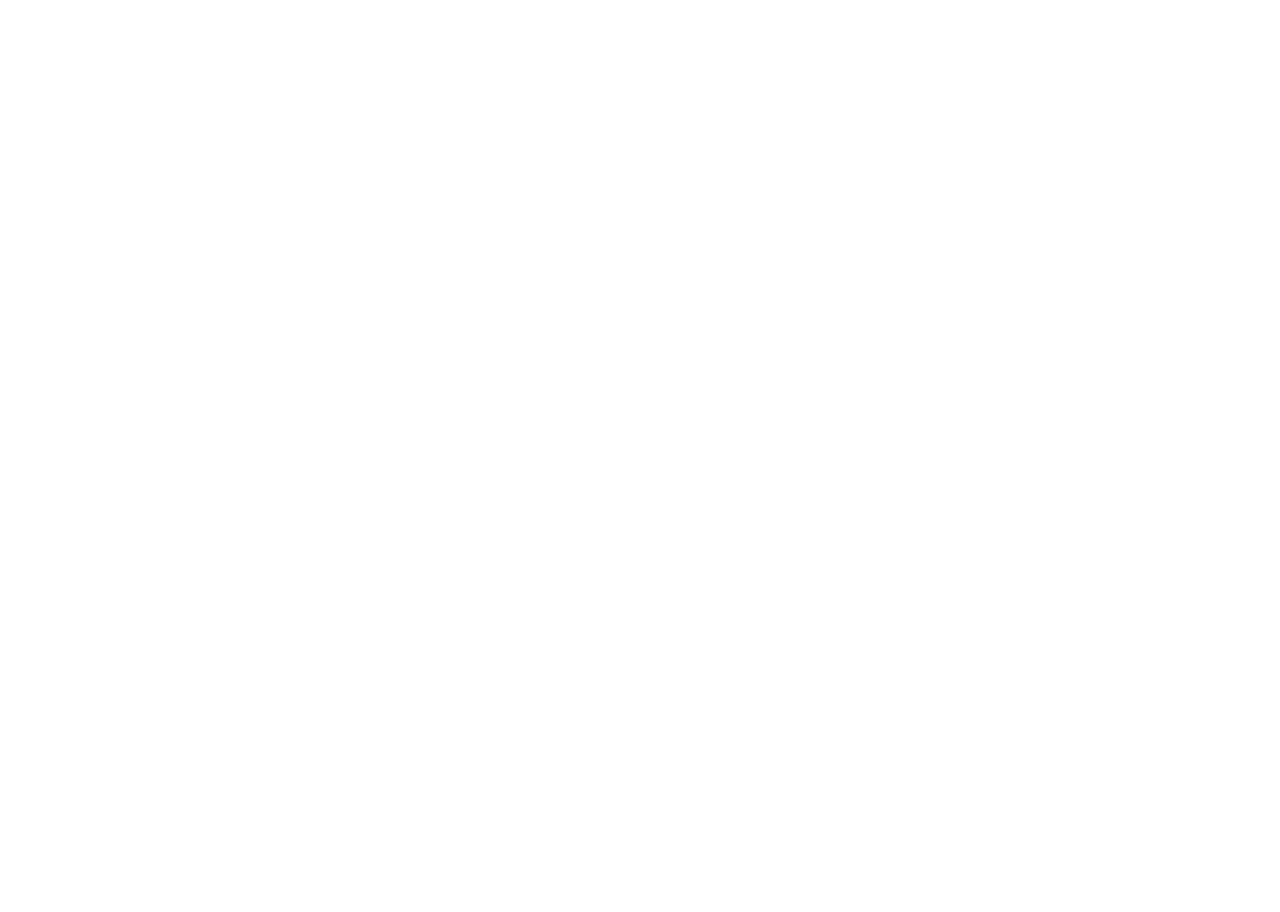
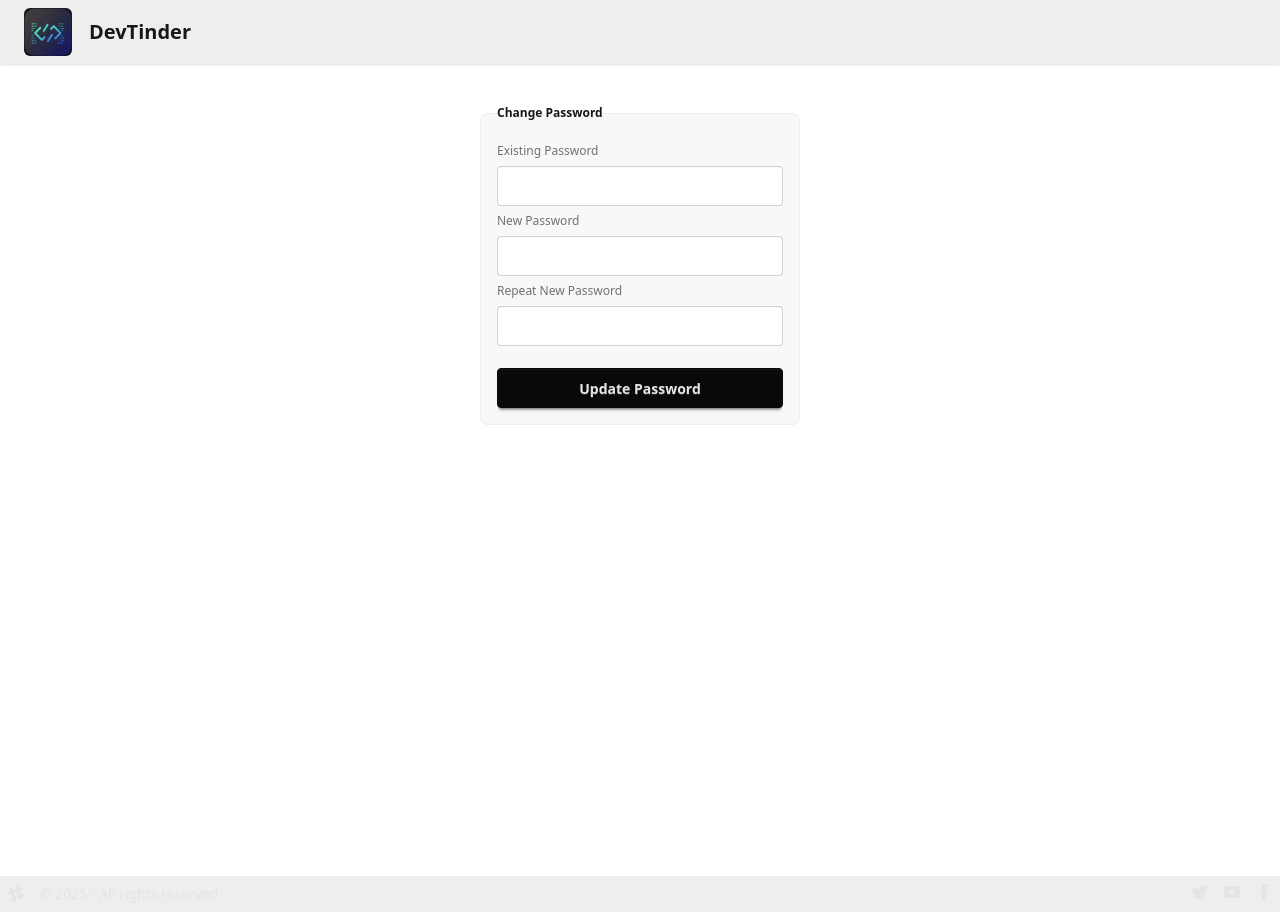
Before and after one commit to pratik-g5/devTinder-ui, a React (Vite) app: page /changePassword in a window 1280 px wide. Before the commit this address had no page. Before the commit the page ends 800 px from the top, so only its background shows below. Built offline with nearby package versions, Linux system fonts and the light colour scheme; no server answers.

Commit message:
add change password functionality.

```diff
--- a/src/App.jsx
+++ b/src/App.jsx
@@ -7,6 +7,7 @@ import { Provider } from 'react-redux';
 import Feed from './components/Feed.jsx';
 import Connections from './components/Connections.jsx';
 import Requests from './components/Requests.jsx';
+import ChangePassword from './components/ChangePassword.jsx';
 
 function App() {
   return (
@@ -38,6 +39,10 @@ function App() {
                 path="/requests"
                 element={<Requests />}
               />
+              <Route
+                path="/changePassword"
+                element={<ChangePassword />}
+              />
             </Route>
           </Routes>
         </BrowserRouter>
--- /dev/null
+++ b/src/components/ChangePassword.jsx
@@ -0,0 +1,93 @@
+import axios from 'axios';
+import { BASE_URL } from '../utils/constants';
+import { useState } from 'react';
+import { useDispatch } from 'react-redux';
+import { setUser } from '../redux/userSlice';
+
+const ChangePassword = () => {
+  const dispatch = useDispatch();
+  const [existingPassword, setExistingPassword] = useState('');
+  const [newPassword, setNewPassword] = useState('');
+  const [repeatNewPassword, setRepeatNewPassword] = useState('');
+  const [error, setError] = useState(null);
+  const [showError, setShowError] = useState(false);
+  const [isSaved, setIsSaved] = useState(false);
+
+  const HandleupdatePassword = async () => {
+    try {
+      setShowError(false);
+      const response = await axios.post(
+        BASE_URL + '/profile/password',
+        {
+          existingPassword,
+          newPassword,
+          repeatNewPassword,
+        },
+        {
+          withCredentials: true,
+        }
+      );
+      dispatch(setUser(response?.data?.user));
+      setIsSaved(true);
+      setTimeout(() => {
+        setIsSaved(false);
+      }, 1000);
+      setExistingPassword('');
+      setNewPassword('');
+      setRepeatNewPassword('');
+    } catch (err) {
+      setShowError(true);
+      setError(err?.response?.data || 'Change Password failed');
+    }
+  };
+
+  return (
+    <div className="flex justify-center items-center py-8">
+      <fieldset className="fieldset bg-base-200 border-base-300 rounded-box w-xs border p-4">
+        <legend className="fieldset-legend">Change Password</legend>
+
+        <label className="label">Existing Password</label>
+        <input
+          type="password"
+          className="input"
+          value={existingPassword}
+          onChange={(e) => setExistingPassword(e.target.value)}
+          onClick={() => setShowError(false)}
+        />
+
+        <label className="label">New Password</label>
+        <input
+          type="password"
+          className="input"
+          value={newPassword}
+          onChange={(e) => setNewPassword(e.target.value)}
+          onClick={() => setShowError(false)}
+        />
+        <label className="label">Repeat New Password</label>
+        <input
+          type="password"
+          className="input"
+          value={repeatNewPassword}
+          onChange={(e) => setRepeatNewPassword(e.target.value)}
+          onClick={() => setShowError(false)}
+        />
+        {showError && <p className="text-red-500 mt-2">{error}</p>}
+        <button
+          className="btn btn-neutral mt-4"
+          onClick={() => HandleupdatePassword()}
+        >
+          Update Password
+        </button>
+      </fieldset>
+      {isSaved && (
+        <div className="toast toast-top toast-center pt-10">
+          <div className="alert alert-success">
+            <span>Profile Saved successfully!</span>
+          </div>
+        </div>
+      )}
+    </div>
+  );
+};
+
+export default ChangePassword;
--- a/src/components/Navbar.jsx
+++ b/src/components/Navbar.jsx
@@ -83,6 +83,14 @@ const Navbar = () => {
                 </Link>
               </li>
               <li>
+                <Link
+                  to="/changePassword"
+                  className="justify-between"
+                >
+                  Change Password
+                </Link>
+              </li>
+              <li>
                 <a onClick={() => handleLogout()}>Logout</a>
               </li>
             </ul>
--- a/src/components/Requests.jsx
+++ b/src/components/Requests.jsx
@@ -68,7 +68,7 @@ const Requests = () => {
                 key={request._id}
                 className="flex pt-8 justify-center"
               >
-                <div className="card bg-base-300 w-8/12 shadow-sm min-h-48 flex flex-row items-center  p-4">
+                <div className="card bg-base-300 w-7/12 shadow-sm min-h-48 flex flex-row items-center  p-4">
                   <div className="flex items-center w-1/5">
                     <img
                       src={photoUrl}
```
